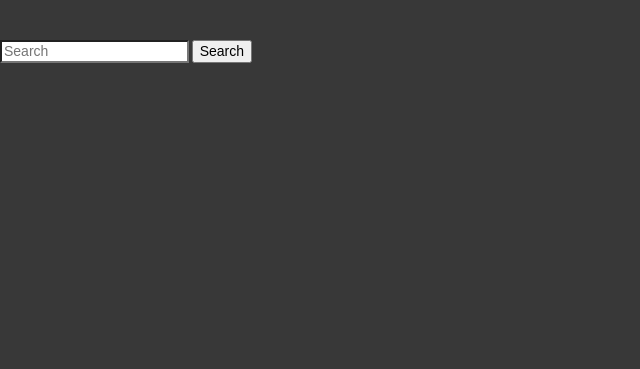
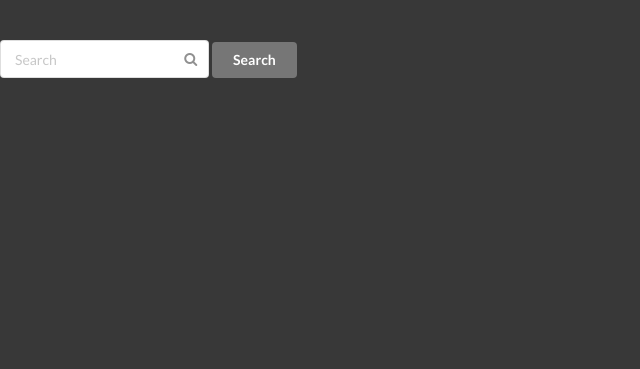
Before and after one commit to Davixxa/WebsiteProj, a Django app: page /search/ in a window 1280 px wide. Shown: the part 51-420 px from the top of the page, without its empty margins (0-640 px from the left). Run offline with Django 3.2, Linux system fonts and the light colour scheme; data that the repository does not hold is empty; some libraries are stand-ins or nearby versions.

Commit message:
Styled search forms. Pages still to be styled, though.

```diff
--- a/src/templates/base.html
+++ b/src/templates/base.html
@@ -22,10 +22,11 @@
                         <a href="{% url 'static:about' %}" class="item">About</a>
                         <a href="{% url 'posts:list' %}" class="item">Blog</a>
                         <a href="{% url 'projs:list' %}" class="item">Projects</a>
-                    </div>
+
                     </div>
                 </div>
             </div>
+        </div>
 
     </header>
 
--- a/src/templates/search.html
+++ b/src/templates/search.html
@@ -5,9 +5,14 @@
 {% block content %}
 
 <form method='GET' action="{% url 'search:search' %}">
-    <input id="search-input" type='text' class="field" name='q' placeholder='Search' value='{{ request.GET.q }}' />
-    <button class="btn" type="submit">Search</button>
-</form>
+        <div class="ui icon input">
+            <input id="search-input" type='text' class="field" name='q' placeholder='Search' value='{{ request.GET.q }}' />
+            <i class="search icon"></i>
+        </div>
+
+         <button class="ui grey button" type="submit">Search</button>
+
+    </form>
 
 {% for post in queryset %}
 <p>{{post.title}}</p>
```
Also changed, not shown: src/templates/index.html (+8 -2 lines).
